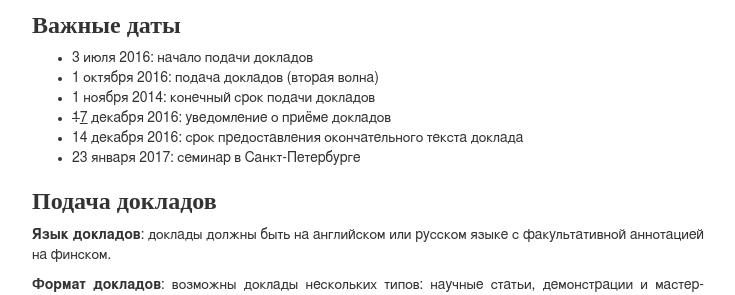
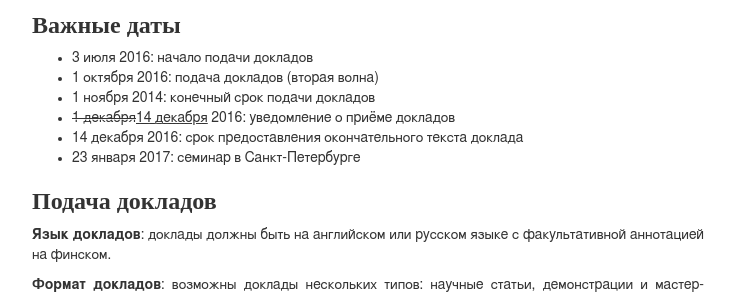
Before and after one commit to acl-sigur/acl-sigur.github.io, a Jekyll site: the page built from iwclul2017.rus.md, in a window 1280 px wide and 900 px high, scrolled down 1305 px. Shown: the part 149-444 px from the top of the window, without its empty margins (233-968 px from the left). Built offline with Jekyll 4.4.1, drawn with Linux system fonts in a browser that asks for light colours.

Commit message:
more dates

```diff
--- a/iwclul2017.rus.md
+++ b/iwclul2017.rus.md
@@ -80,7 +80,7 @@ title: IWCLUL 2017 rus
 * 3 июля 2016: начало подачи докладов
 * 1 октября 2016: подача докладов (вторая волна)
 * 1 ноября 2014: конечный срок подачи докладов
-* <del>1</del><ins>7</ins> декабря 2016: уведомление о приёме докладов
+* <del>1 декабря</del><ins>14 декабря</ins> 2016: уведомление о приёме докладов
 * 14 декабря 2016: срок предоставления окончательного текста доклада
 * 23 января 2017: семинар в Санкт-Петербурге
 
```
Also changed, not shown: iwclul2017.eng.md (+1 -1 lines).
